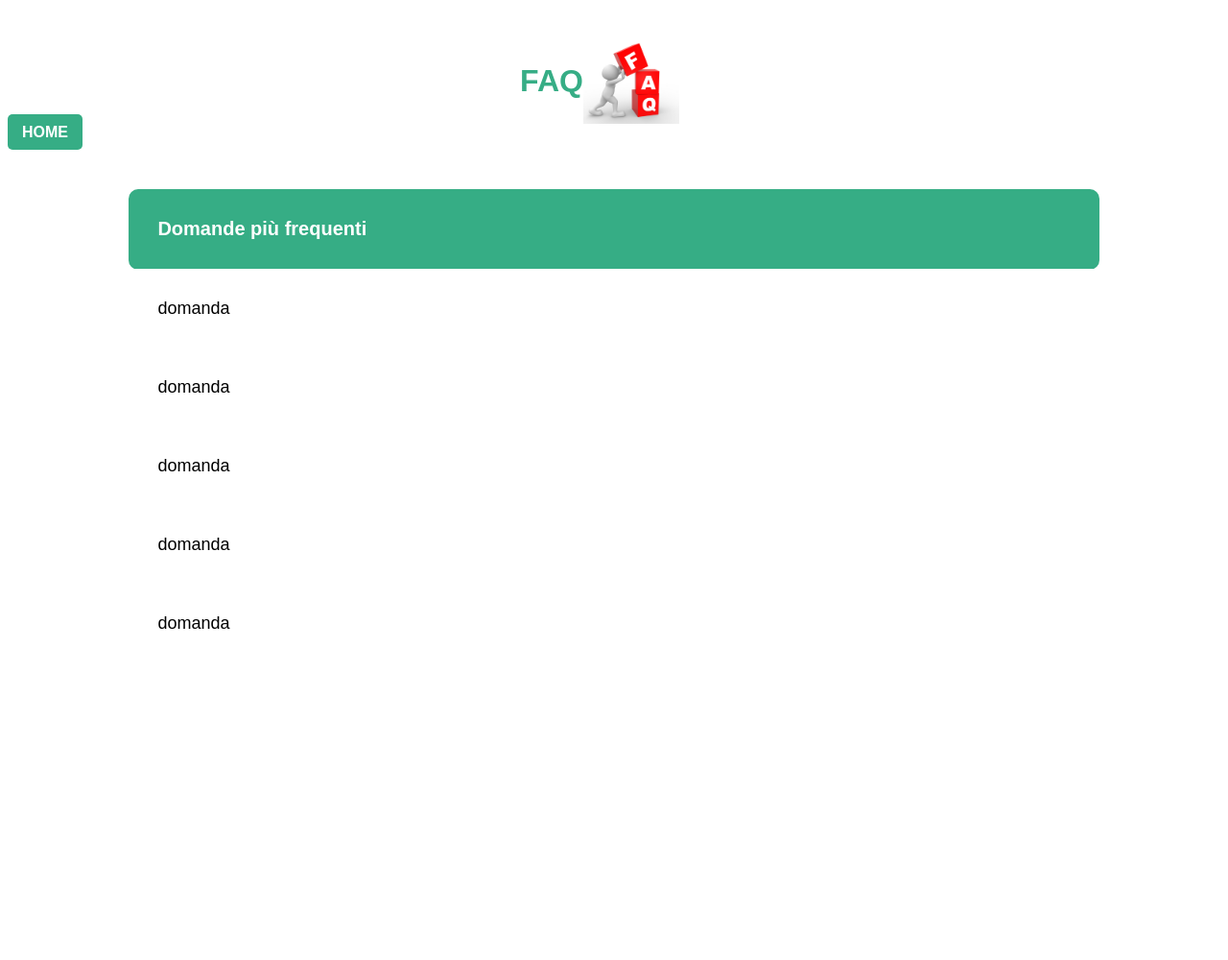
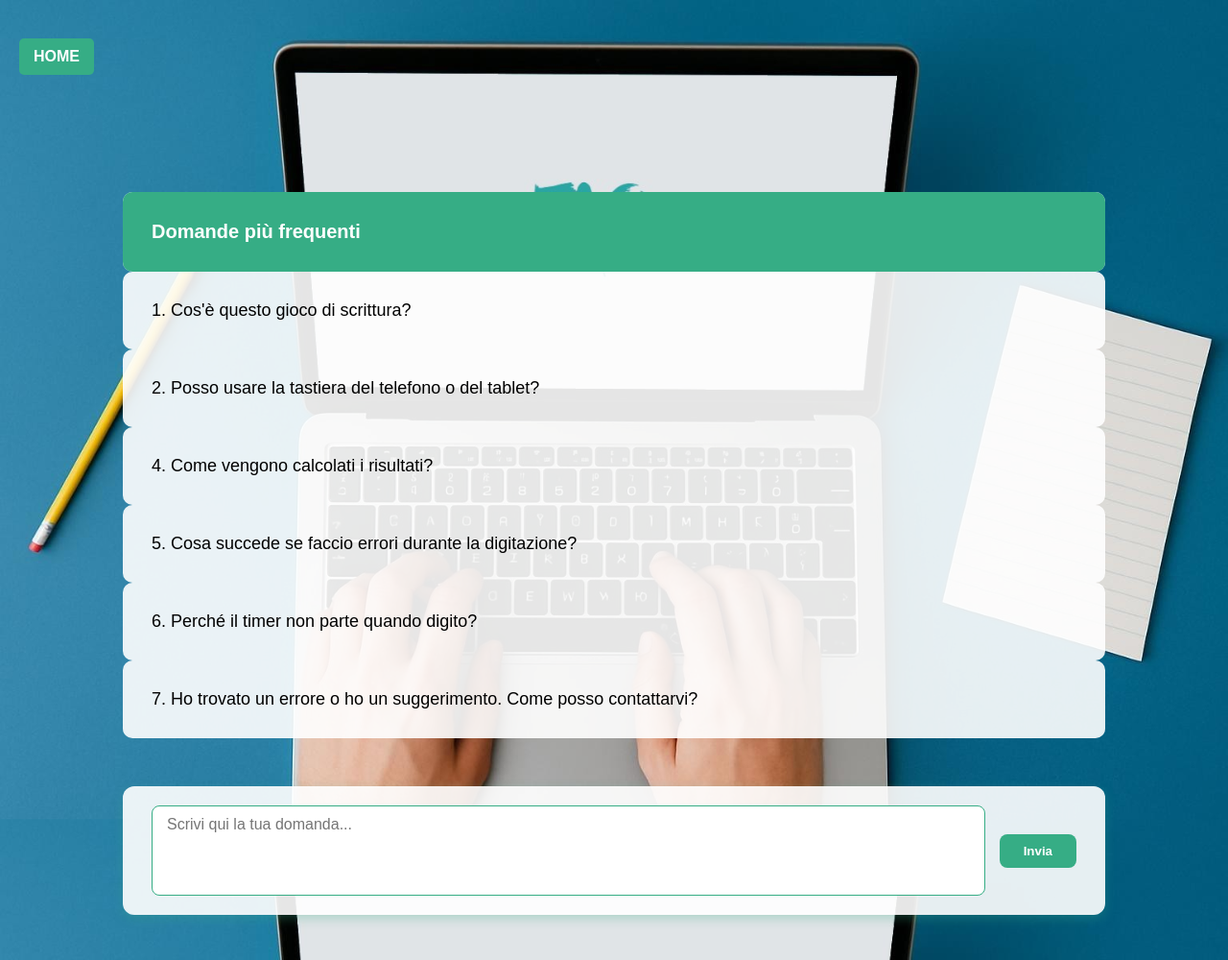
Before and after one commit to Francesco-Rosati19/FastWord, a PHP site: page /faq.html in a window 1280 px wide. Shown: the whole page at 96% size. Before the commit the page ends 655 px from the top, so only its background shows below. Run offline with PHP 8.4, Linux system fonts and the light colour scheme.

Commit message:
layout faq e info

```diff
--- a/Faq/faq.html
+++ b/Faq/faq.html
@@ -8,13 +8,6 @@
 
     </head>
     <body>
-
-
-        <div class="header">
-            <h1>FAQ</h1>
-            <img src="faq.jpeg" alt="Icona Titolo">
-
-        </div>
 
         <div class="altoadestra">
             <a href="../Index/index.php">HOME</a>
@@ -29,37 +22,56 @@
                 <tbody>
                     <tr tabindex="0" class="question">
                         <td>
-                            domanda
-                            <div class="answer">Risposta</div>
+                            1. Cos'è questo gioco di scrittura?
+                            <div class="answer">
+                                Questo è un gioco educativo pensato per migliorare la velocità e la precisione nella digitazione. Puoi scegliere testi in diverse lingue, impostare un timer e allenarti digitando le frasi mostrate.
+                            </div>
                         </td>
                     </tr>
                     <tr tabindex="0" class="question">
                         <td>
-                            domanda
-                            <div class="answer">Risposta</div>
+                            2. Posso usare la tastiera del telefono o del tablet?
+                            <div class="answer">
+                                Sì, il gioco è compatibile con dispositivi mobili. Tuttavia, per un'esperienza ottimale consigliamo l’uso di una tastiera fisica.
+                            </div>
                         </td>
                     </tr>
                     <tr tabindex="0" class="question">
                         <td>
-                            domanda
-                            <div class="answer">Risposta</div>
+                            4. Come vengono calcolati i risultati?
+                            <div class="answer">
+                                I risultati vengono calcolati in base alla velocità di digitazione (parole al minuto) e alla precisione (percentuale di errori). Puoi visualizzare le statistiche dopo ogni sessione di gioco.
+                            </div>
                         </td>
                     </tr>
                     <tr tabindex="0" class="question">
                         <td>
-                            domanda
-                            <div class="answer">Risposta</div>
+                            5. Cosa succede se faccio errori durante la digitazione?
+                            <div class="answer">
+                                Se fai errori, il gioco li evidenzierà e sottrarrà punti dalla tua precisione. Tuttavia, puoi correggere gli errori mentre digiti.
+                            </div>
                         </td>
                     </tr>
                     <tr tabindex="0" class="question">
                         <td>
-                            domanda
-                            <div class="answer">Risposta</div>
+                            6. Perché il timer non parte quando digito?
+                            <div class="answer">
+                                Il timer inizia a contare solo dopo che hai iniziato a digitare il primo carattere. Assicurati di premere un tasto per avviare il timer.
+                            </div>
+                        </td>
+                    </tr>
+                    <tr tabindex="0" class="question">
+                        <td>
+                            7. Ho trovato un errore o ho un suggerimento. Come posso contattarvi?
+                            <div class="answer">
+                                Puoi contattarci tramite il nostro modulo di contatto disponibile alla fine della pagina. Apprezziamo i tuoi feedback e suggerimenti per migliorare il gioco.
+                            </div>
                         </td>
                     </tr>
                 </tbody>
             </table>
         </div>
+
         <script>
             const questions = document.querySelectorAll('.question');
 
@@ -87,8 +99,23 @@
                     answer.style.display = (answer.style.display === 'block') ? 'none' : 'block';
                 }
             }
+
         </script>
-
+        <div class="ask-box">
+        <textarea id="userQuestion" placeholder="Scrivi qui la tua domanda..." rows="4"></textarea>
+        <button id="sendBtn">Invia</button>
+        </div>
+        <script>
+        document.getElementById('sendBtn').addEventListener('click', () => {
+        const question = document.getElementById('userQuestion').value.trim();
+        if(question) {
+        alert('Domanda inviata: ' + question);
+        document.getElementById('userQuestion').value = '';
+        }
+        else {
+        alert('Per favore scrivi una domanda prima di inviare.');
+       }});
+        </script>
 
     </body>
 </html>
--- a/Faq/styleFaq.css
+++ b/Faq/styleFaq.css
@@ -1,18 +1,12 @@
-
 body {
     font-family: Arial, sans-serif;
-}
-.header {
-    display: flex;
-    align-items: center;
-    justify-content: center;
-    margin-top: 40px;
-}
-
-.header img {
-    width: 100px;
-    height: auto;
-    margin-right: 30px;
+    background-image: url("sfondofaqq.jpg");
+    background-size: cover;
+    background-position: center center;
+    background-attachment: fixed;
+    margin:0;
+    padding: 0;
+    height: 100vh;
 }
 
 h1{
@@ -21,7 +15,7 @@ h1{
 
 }
 .content {
-    margin-top: 50px;
+    margin-top: 200px;
 }
 table {
     margin: 0 auto;
@@ -33,13 +27,16 @@ th, td {
     padding: 30px;
     text-align: left;
     border-radius: 10px;
-    border-bottom: 1px solid white;
 }
 
 th {
     background-color:rgb(54,173,133);
     color:white;
     font-size: 20px;
+}
+
+tr{
+    background-color: rgba(255, 255, 255, 0.899);
 }
 
 tr:hover {
@@ -60,6 +57,9 @@ tr:hover {
 }
 
 .altoadestra a {
+    position: absolute;
+    top: 40px;
+    left: 20px;
     text-decoration: none;
     padding: 10px 15px;
     background-color: rgb(54,173,133);
@@ -71,3 +71,46 @@ tr:hover {
 .altoadestra a :hover {
     background-color: #0056b3;
 }
+.ask-box {
+    margin-bottom: 40px;
+    width: 80%;
+    margin: 50px auto 100px auto; /* spazio sopra e sotto */
+    background-color: rgba(255, 255, 255, 0.9);
+    padding: 20px 30px;
+    border-radius: 12px;
+    box-sizing: border-box;
+    display: flex;
+    gap: 15px;
+    align-items: center;
+    box-shadow: 0 4px 12px rgba(54,173,133,0.3);
+}
+
+.ask-box textarea {
+    flex: 1; /* prende tutto lo spazio possibile */
+    resize: none;
+    font-family: Arial, sans-serif;
+    font-size: 16px;
+    padding: 10px 15px;
+    border: 1px solid rgb(54,173,133);
+    border-radius: 8px;
+    outline: none;
+    color: #333;
+}
+
+.ask-box textarea:focus {
+    border-color: rgb(30,120,90);
+}
+
+.ask-box button {
+    padding: 10px 25px;
+    background-color: rgb(54,173,133);
+    color: white;
+    border: none;
+    border-radius: 8px;
+    font-weight: bold;
+    cursor: pointer;
+}
+
+.ask-box button:hover {
+    background-color: blue;
+}
--- a/Info/info.html
+++ b/Info/info.html
@@ -7,11 +7,6 @@
   <link rel="stylesheet" href="styleInfo.css">
 </head>
 <body>
-     <div class="titolo">
-        <h1>Chi siamo</h1>
-        <img src="image.jpeg" alt="Logo" class="logo">
-
-      </div>
 
       <div class="bottoni">
         <a href="../Index/index.php">HOME</a>
```
Also changed, not shown: Info/styleInfo.css (+21 -22 lines), Faq/faq.jpeg (deleted), Faq/sfondofaqq.jpg (added), Index/sfondo.jpg, Info/image.jpeg (deleted), Info/sfondoinfo.jpg (added).
